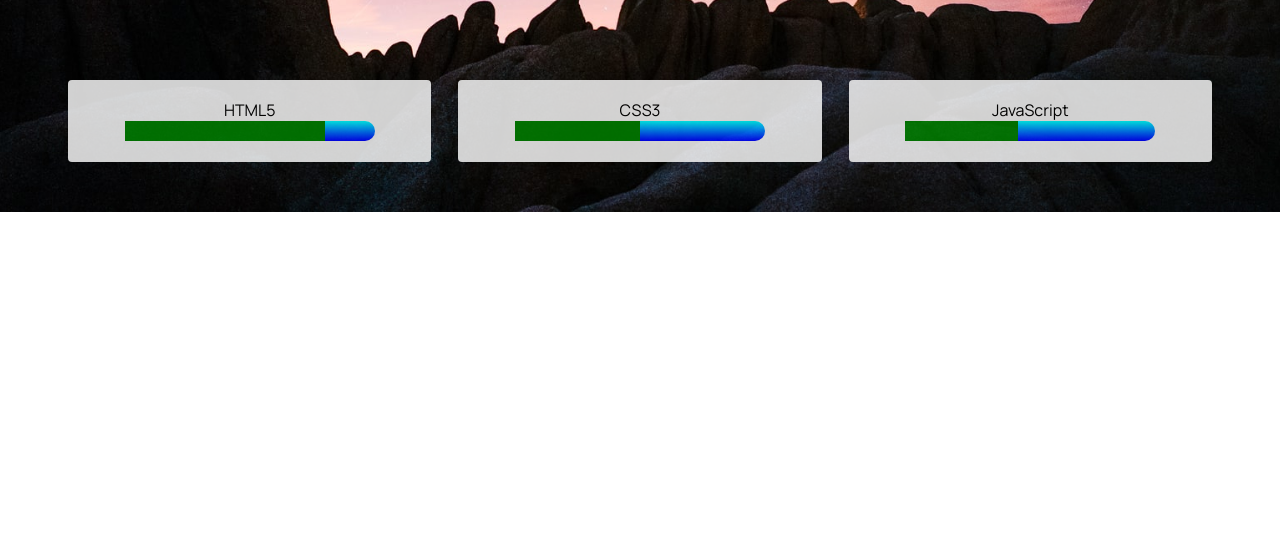
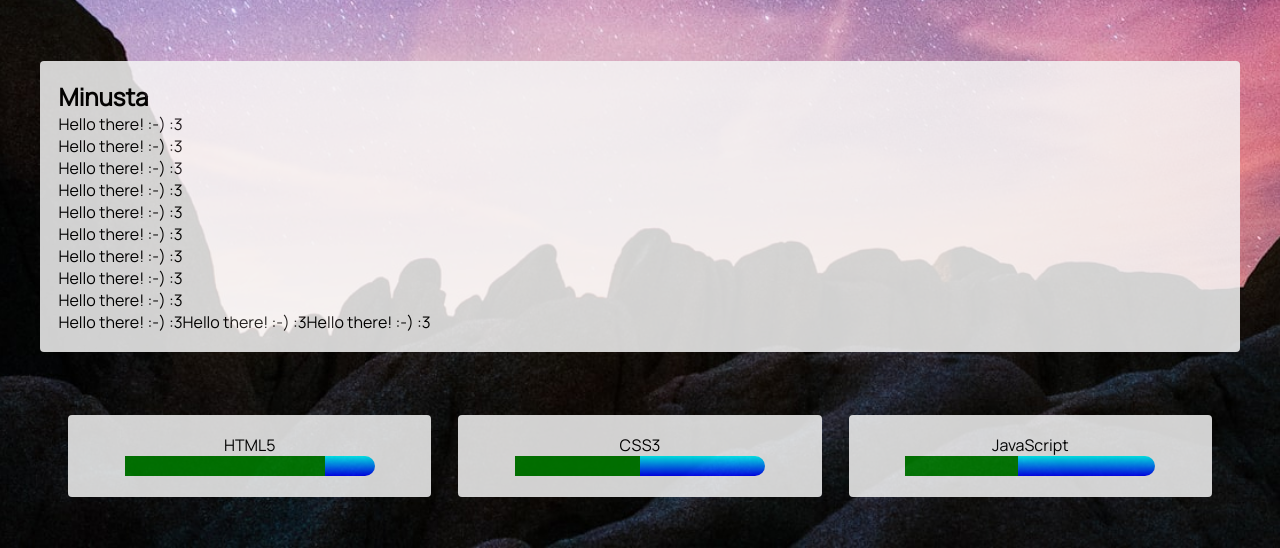
Before and after one commit to SamimiesGames/Portfolio, a website with bundled scripts: page index.html in a window 1280 px wide. Shown: the part 690-1238 px from the top of the page. Before the commit the page ends 902 px from the top, so only its background shows below. Built offline with nearby package versions, Linux system fonts and the light colour scheme.

Commit message:
Added aboutme

```diff
--- a/index.html
+++ b/index.html
@@ -18,7 +18,7 @@
                 <a class="redirect">Yhteystiedot</a>
                 <a class="redirect" href="#projektit">Projektit</a>
                 <a class="redirect" href="#taidot">Taidot</a>
-                <a class="redirect">Minusta </a>
+                <a class="redirect" href="#minusta">Minusta</a>
                 <a class="redirect" href="galleria.html">Galleria</a>
             </div>
         </div>
@@ -40,6 +40,22 @@
             <img alt="Responsive photo" src="https://source.unsplash.com/1280x720/?seo">
         </div>
     </section>
+    <section class="glass aboutme mi" id="minusta">
+        <strong>Minusta</strong>
+
+        <span>
+            Hello there! :-) :3
+            Hello there! :-) :3
+            Hello there! :-) :3
+            Hello there! :-) :3
+            Hello there! :-) :3
+            Hello there! :-) :3
+            Hello there! :-) :3
+            Hello there! :-) :3
+            Hello there! :-) :3
+            Hello there! :-) :3Hello there! :-) :3Hello there! :-) :3
+        </span>
+    </section>
     <section class="skills" id="taidot">
         <div class="glass skill mi" style="grid-area: a">
             HTML5<br>
--- /dev/null
+++ b/styles/aboutme/styles.css
@@ -0,0 +1,18 @@
+.aboutme {
+    margin: 2.5% 2.5% 2.5% 2.5%;
+    width: 3fr;
+    height: 25%;
+
+    padding: 1.5% 1.5% 1.5% 1.5%;
+
+    border-radius: 4px;
+}
+
+
+.aboutme span {
+    white-space: pre-line;
+}
+
+.aboutme strong {
+    font-size: 1.5rem;
+}
--- a/styles/styles.css
+++ b/styles/styles.css
@@ -1,7 +1,10 @@
+@import "aboutme/styles.css";
+
 @import "navigation.css";
 @import "herobanner.css";
 @import "project.css";
 @import "skills.css";
+
 @import "slide.css";
 
 
```
